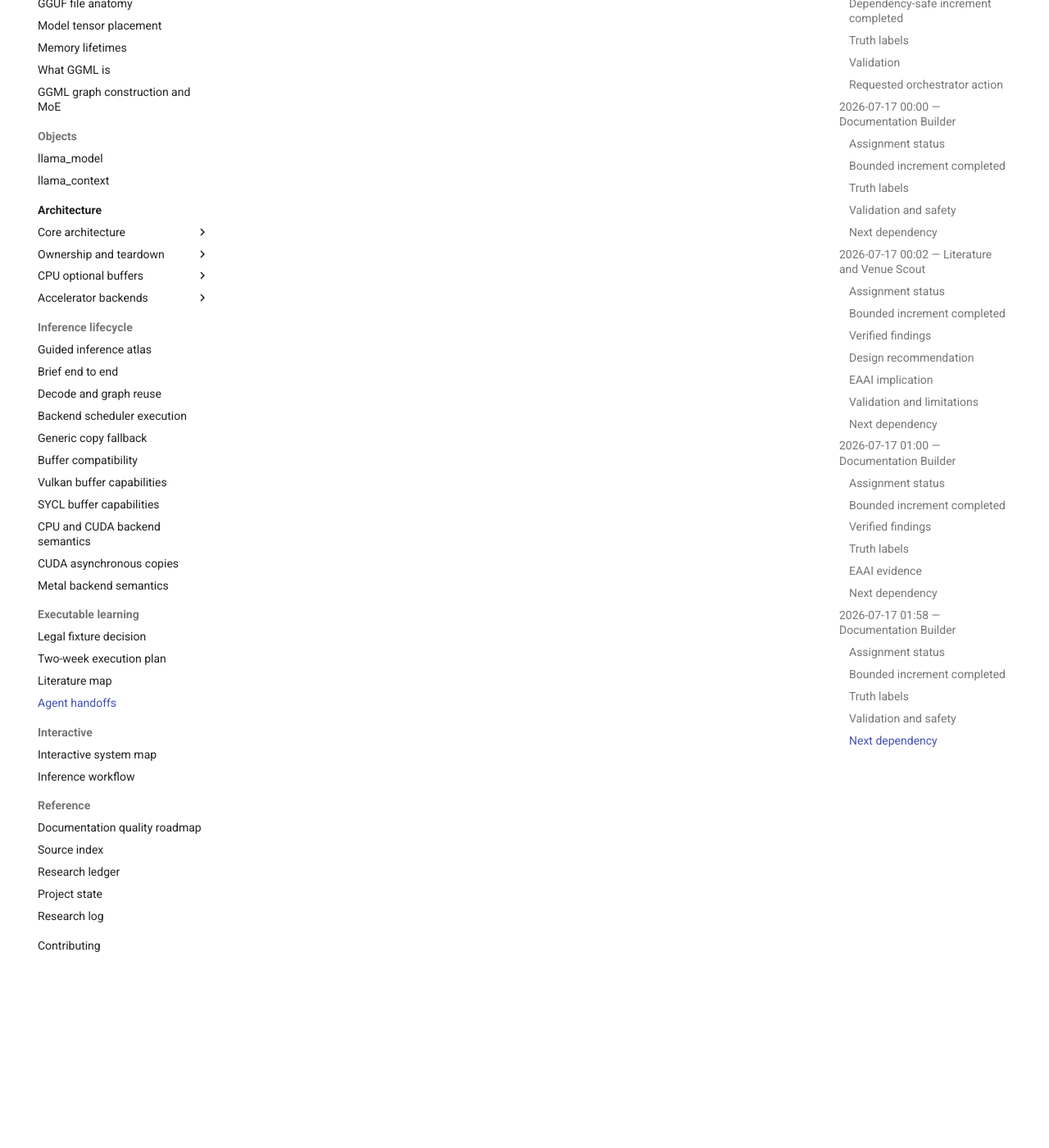
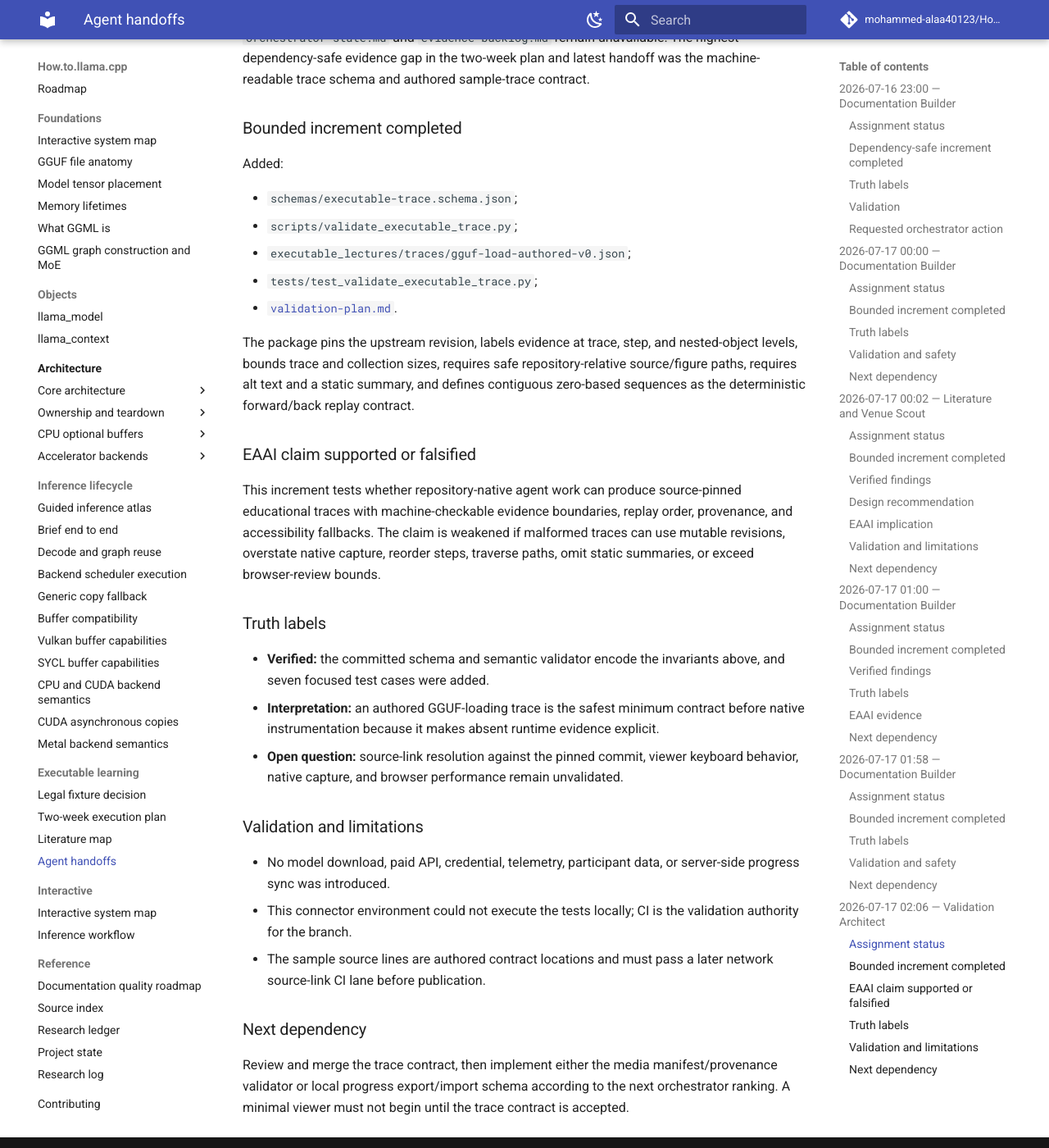
Before and after one commit to mohammed-alaa40123/How.to.llama.cpp, an MkDocs documentation site: the page built from docs/publication/agent-handoffs.md, in a window 1280 px wide and 1400 px high, scrolled down 7010 px. Shown: the whole window at 82% size. Built offline with MkDocs 1.6.1 and Material for MkDocs 9.7.7, drawn with Linux system fonts in a browser that asks for light colours; comment, search, counter and statistics services are not loaded; some of the changed text lies outside the part shown.

Commit message:
Record trace validation handoff

```diff
--- a/docs/publication/agent-handoffs.md
+++ b/docs/publication/agent-handoffs.md
@@ -164,7 +164,7 @@ The interface separates `environment`, `configure`, `compile`, `executable_launc
 ### Truth labels
 
 - **Verified:** the committed validator encodes explicit dependency and claim-consistency invariants.
-- **Interpretation:** the report makes setup evidence auditable and turns a predicted learner misconception into a machine-checkable assessment artifact.
+- **Interpretation:** the report makes setup evidence auditable and turns the build-equals-inference misconception into a machine-checkable assessment artifact.
 - **Open question:** the exact bounded build target, diagnostic taxonomy, platform matrix, and command runner remain unimplemented.
 
 ### Validation and safety
@@ -174,3 +174,41 @@ Five focused tests were added, but this connector environment could not execute
 ### Next dependency
 
 Add the trace schema and authored sample trace contract unless the orchestrator publishes a different dependency order.
+
+## 2026-07-17 02:06 — Validation Architect
+
+### Assignment status
+
+`orchestrator-state.md` and `evidence-backlog.md` remain unavailable. The highest dependency-safe evidence gap in the two-week plan and latest handoff was the machine-readable trace schema and authored sample-trace contract.
+
+### Bounded increment completed
+
+Added:
+
+- `schemas/executable-trace.schema.json`;
+- `scripts/validate_executable_trace.py`;
+- `executable_lectures/traces/gguf-load-authored-v0.json`;
+- `tests/test_validate_executable_trace.py`;
+- [`validation-plan.md`](validation-plan.md).
+
+The package pins the upstream revision, labels evidence at trace, step, and nested-object levels, bounds trace and collection sizes, requires safe repository-relative source/figure paths, requires alt text and a static summary, and defines contiguous zero-based sequences as the deterministic forward/back replay contract.
+
+### EAAI claim supported or falsified
+
+This increment tests whether repository-native agent work can produce source-pinned educational traces with machine-checkable evidence boundaries, replay order, provenance, and accessibility fallbacks. The claim is weakened if malformed traces can use mutable revisions, overstate native capture, reorder steps, traverse paths, omit static summaries, or exceed browser-review bounds.
+
+### Truth labels
+
+- **Verified:** the committed schema and semantic validator encode the invariants above, and seven focused test cases were added.
+- **Interpretation:** an authored GGUF-loading trace is the safest minimum contract before native instrumentation because it makes absent runtime evidence explicit.
+- **Open question:** source-link resolution against the pinned commit, viewer keyboard behavior, native capture, and browser performance remain unvalidated.
+
+### Validation and limitations
+
+- No model download, paid API, credential, telemetry, participant data, or server-side progress sync was introduced.
+- This connector environment could not execute the tests locally; CI is the validation authority for the branch.
+- The sample source lines are authored contract locations and must pass a later network source-link CI lane before publication.
+
+### Next dependency
+
+Review and merge the trace contract, then implement either the media manifest/provenance validator or local progress export/import schema according to the next orchestrator ranking. A minimal viewer must not begin until the trace contract is accepted.
```
